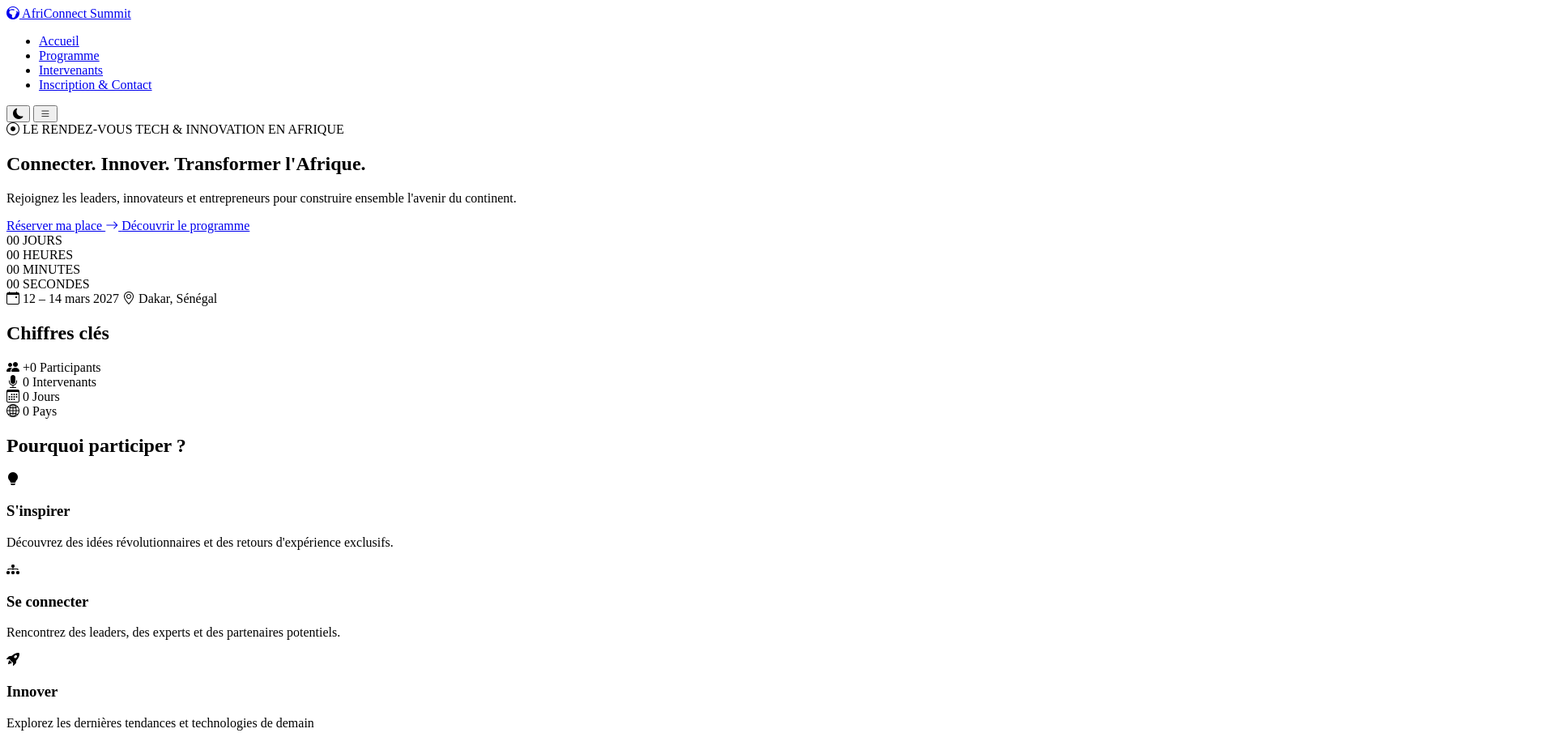
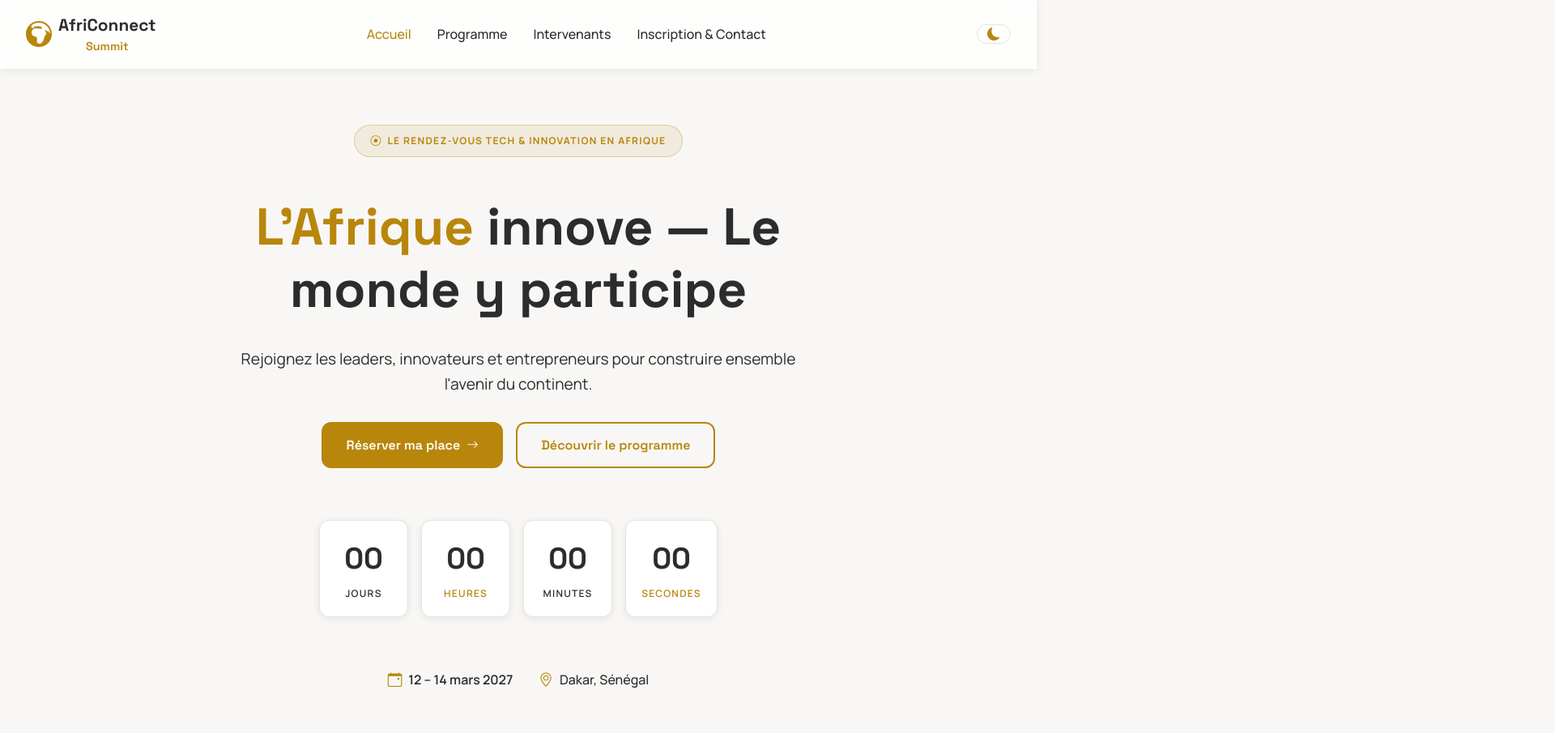
Before and after one commit to Soxna-Aicha/GUEYE-Aissatou-AfriConnectSummit, a plain HTML site: page index.html in a window 1280 px wide. Shown: the top 905 px of the page at 81% size, 1920 px wide, since content can reach past the window. Drawn offline with nearby package versions, Linux system fonts and the light colour scheme.

Commit message:
COMMIT 5: Mise en place des variables CSS et stylisation navbar + hero

```diff
--- a/css/style.css
+++ b/css/style.css
@@ -0,0 +1,424 @@
+:root {
+
+    /*  COULEURS  */
+
+    /* Mode clair  */
+
+    --couleur-fond: #F8F7F5;
+    --couleur-texte: #2C2C2C;
+
+    --couleur-accent: #B8860B;
+    --couleur-secondaire: #8B5E3C;
+
+    --couleur-bordure: #E7E3DB;
+    --couleur-carte: #FFFFFF;
+    --fond-navbar: rgba(255, 255, 255, 0.8);
+
+    /*  TYPOGRAPHIE  */
+
+    --police-titres: "Space Grotesk", sans-serif;
+    --police-texte: "Manrope", sans-serif;
+
+    /*  ESPACEMENTS  */
+
+    --espacement-petit: 0.5rem;
+    --espacement-moyen: 1rem;
+    --espacement-grand: 2rem;
+    --espacement-tres-grand: 4rem;
+
+    /* CONTENEUR  */
+
+    --largeur-conteneur: 1200px;
+
+    /*  ARRONDIS  */
+
+    --rayon-petit: 8px;
+    --rayon-bordure: 12px;
+    --rayon-grand: 20px;
+
+    /*  OMBRES  */
+
+    --ombre-legere: 0 2px 10px rgba(0, 0, 0, 0.08);
+    --ombre-moyenne: 0 8px 25px rgba(0, 0, 0, 0.12);
+
+    /*  TRANSITION  */
+
+    --transition: 0.3s ease;
+
+}
+
+/*  MODE SOMBRE  */
+
+[data-theme="dark"] {
+
+    --couleur-fond: #18181B;
+    --couleur-texte: #F5F5F4;
+
+    --couleur-bordure: #34343A;
+    --couleur-carte: #242428;
+    --fond-navbar: rgba(24, 24, 27, 0.8);
+
+}
+
+/* Reinitialisation */
+
+*,
+*::before,
+*::after {
+    margin: 0;
+    padding: 0;
+    box-sizing: border-box;
+    /* pour que la largeur soit egale a la largeur de l'element */
+}
+
+html {
+    scroll-behavior: smooth;
+    /* pour scroller doucement et de maniere fluide */
+}
+
+body {
+    min-height: 100vh;
+}
+
+img {
+    display: block;
+    max-width: 100%;
+    height: auto;
+}
+
+ul {
+    list-style: none;
+}
+
+a {
+    text-decoration: none;
+    color: inherit;
+}
+
+button,
+input,
+select,
+textarea {
+    font: inherit;
+    /* meme police, meme taille que leur element parent */
+    border: none;
+    background: none;
+}
+
+table {
+    border-collapse: collapse;
+    width: 100%;
+}
+
+body {
+    font-family: var(--police-texte);
+    background-color: var(--couleur-fond);
+    color: var(--couleur-texte);
+    line-height: 1.5;
+    transition: background-color var(--transition), color var(--transition);
+}
+
+/* TYPOGRAPHIE */
+
+h1,
+h2,
+h3 {
+    font-family: var(--police-titres);
+    font-weight: 700;
+}
+
+h1 {
+    font-size: 3rem;
+}
+
+h2 {
+    font-size: 2.2rem;
+}
+
+h3 {
+    font-size: 1.5rem;
+}
+
+p {
+    font-size: 1rem;
+    line-height: 1.6;
+}
+/* NAVBAR */
+
+.navbar {
+    position: fixed;
+    top: 0;
+    left: 0;
+    width: 100%;
+    display: flex;
+    justify-content: space-between;
+    align-items: center;
+    padding: var(--espacement-moyen) var(--espacement-grand);
+    backdrop-filter: blur(12px);
+    z-index: 1000;
+    background-color: var(--fond-navbar);
+    box-shadow: var(--ombre-legere);
+}
+.logo {
+    display: flex;
+    align-items: center;
+    gap: var(--espacement-petit);
+}
+.logo i {
+    font-size: 2rem;
+    color: var(--couleur-accent);
+}
+.logo-text {
+    display: flex;
+    flex-direction: column;
+}
+.logo-title {
+    font-family: var(--police-titres);
+    font-size: 1.3rem;
+    font-weight: 700;
+    color: var(--couleur-texte);
+}
+
+.logo-subtitle {
+    font-family: var(--police-titres);
+    font-size: 0.9rem;
+    font-weight: 600;
+    color: var(--couleur-accent);
+    text-align: center;
+}
+
+
+.nav-links {
+    display: flex;
+    align-items: center;
+    gap: var(--espacement-grand);
+}
+.nav-links a {
+    color: var(--couleur-texte);
+    font-weight: 500;
+    transition: var(--transition);
+
+
+}
+.nav-links a[aria-current="page"] {
+    color: var(--couleur-accent);
+}
+.nav-links a:hover {
+    color: var(--couleur-accent);
+}
+.theme-toggle {
+    width: 42px;
+    height: 24px;
+    border: 1px solid var(--couleur-bordure);
+    border-radius: 999px;
+    display: flex;
+    align-items: center;
+    justify-content: center;
+    cursor: pointer;
+    color: var(--couleur-accent);
+    transition: var(--transition);
+    background-color: var(--couleur-blanc);
+
+}
+.menu-toggle {
+    width: 40px;
+    height: 40px;
+    display: none;
+    align-items: center;
+    justify-content: center;
+    cursor: pointer;
+    color: var(--couleur-texte);
+    font-size: 2.5rem;
+}
+main {
+    padding-top: 90px;
+}
+/* HERO */
+.hero {
+    min-height: calc(100vh - 90px);
+    display: flex;
+    flex-direction: column;
+    justify-content: center;
+    align-items: center;
+    text-align: center;
+    gap: var(--espacement-grand);
+    padding: var(--espacement-tres-grand);
+}
+/* BADGE */
+
+.hero-badge {
+    display: inline-flex;
+    align-items: center;
+    gap: var(--espacement-petit);
+
+    padding: 0.6rem 1.2rem;
+
+    background-color: rgba(184, 134, 11, 0.1);
+
+    border: 1px solid rgba(184, 134, 11, 0.3);
+
+    border-radius: 999px;
+}
+.hero-badge i {
+    color: var(--couleur-accent);
+    font-size: 0.8rem;
+}
+.hero-badge span {
+    font-size: 0.75rem;
+    font-weight: 700;
+
+    letter-spacing: 0.08rem;
+
+    text-transform: uppercase;
+
+    color: var(--couleur-accent);
+}
+
+.hero h1 {
+    max-width: 850px;
+    font-size: 4rem;
+    line-height: 1.2;
+    margin-top: var(--espacement-moyen);
+}
+
+.hero p {
+    max-width: 700px;
+    font-size: 1.2rem;
+    color: var(--couleur-texte);
+}
+.text-stylise {
+    color: var(--couleur-accent);
+}
+/* BOUTONS CTA */
+.btn {
+    display: inline-flex;
+    align-items: center;
+    justify-content: center;
+    gap: var(--espacement-petit);
+    padding: 0.9rem 1.8rem;
+    border-radius: var(--rayon-bordure);
+    font-family: var(--police-titres);
+    font-weight: 600;
+    cursor: pointer;
+    transition: var(--transition);
+    font-size: 1rem;
+}
+.btn i {
+    font-size: 0.9rem;
+}
+
+.btn:active {
+    transform: scale(0.98);
+}
+.btn-primary {
+    background-color: var(--couleur-accent);
+    color: #FFFFFF;
+    border: 2px solid var(--couleur-accent);
+}
+.btn-secondary {
+    background-color: transparent;
+    color: var(--couleur-accent);
+    border: 2px solid var(--couleur-accent);
+}
+.btn-primary:hover {
+    background-color: var(--couleur-secondaire);
+    border-color: var(--couleur-secondaire);
+    transform: translateY(-3px);
+    box-shadow: var(--ombre-moyenne);
+}
+.btn-secondary:hover {
+    background-color: var(--couleur-accent);
+    color: #FFFFFF;
+    transform: translateY(-3px);
+    box-shadow: var(--ombre-moyenne);
+}
+.cta-buttons {
+    display: flex;
+    justify-content: center;
+    align-items: center;
+    gap: var(--espacement-moyen);
+    flex-wrap: wrap;
+}
+/* COMPTE À REBOURS */
+
+.countdown {
+    display: flex;
+    justify-content: center;
+    align-items: center;
+    gap: var(--espacement-moyen);
+    flex-wrap: wrap;
+    margin-top: var(--espacement-grand);
+}
+
+.countdown-item {
+    min-width: 110px;
+    padding: 1.2rem;
+
+    display: flex;
+    flex-direction: column;
+    align-items: center;
+    justify-content: center;
+
+    background-color: var(--couleur-carte);
+    border: 1px solid var(--couleur-bordure);
+    border-radius: var(--rayon-bordure);
+
+    box-shadow: var(--ombre-legere);
+    transition: var(--transition);
+}
+
+.countdown-item:hover {
+    transform: translateY(-4px);
+    box-shadow: var(--ombre-moyenne);
+}
+
+.countdown-item span:first-child {
+    font-family: var(--police-titres);
+    font-size: 2.3rem;
+    font-weight: 700;
+    color: var(--couleur-texte);
+}
+
+.countdown-label {
+    margin-top: 0.4rem;
+    font-size: 0.75rem;
+    font-weight: 600;
+    text-transform: uppercase;
+    letter-spacing: 0.08rem;
+    color: var(--couleur-texte);
+}
+/* DATE & LIEU  */
+
+.date-lieu {
+    display: flex;
+    justify-content: center;
+    align-items: center;
+    gap: var(--espacement-grand);
+
+    margin-top: var(--espacement-grand);
+
+    flex-wrap: wrap;
+}
+
+.date-lieu span {
+    display: flex;
+    align-items: center;
+    gap: var(--espacement-petit);
+
+    font-size: 1rem;
+    font-weight: 500;
+
+    color: var(--couleur-texte);
+}
+
+.date-lieu i {
+    color: var(--couleur-accent);
+    font-size: 1.1rem;
+}
+
+.date-lieu time {
+    font-weight: 600;
+}
+.styletime {
+    color: var(--couleur-accent);
+}
--- a/index.html
+++ b/index.html
@@ -19,8 +19,12 @@
     <header>
         <nav class="navbar">
             <a href="index.html" class="logo">
-                <i class="bi bi-globe-europe-africa-fill"></i>
-                AfriConnect Summit
+                <i class="bi bi-globe-europe-africa-fill" aria-hidden="true"></i>
+
+                <div class="logo-text">
+                    <span class="logo-title">AfriConnect</span>
+                    <span class="logo-subtitle">Summit</span>
+                </div>
             </a>
             <ul class="nav-links">
                 <li><a href="index.html" aria-current="page">Accueil</a></li>
@@ -40,9 +44,11 @@
     <main>
         <!------------HERO Section-------------------------->
         <section class="hero">
-            <i class="bi bi-record-circle"></i>
-            <span>LE RENDEZ-VOUS TECH & INNOVATION EN AFRIQUE</span>
-            <h1>Connecter. Innover. Transformer l'Afrique.</h1>
+            <div class="hero-badge">
+                <i class="bi bi-record-circle"></i>
+                <span>LE RENDEZ-VOUS TECH & INNOVATION EN AFRIQUE</span>
+            </div>
+            <h1><span class="text-stylise">L'Afrique</span> innove — Le monde y participe</h1>
             <p>Rejoignez les leaders, innovateurs et entrepreneurs pour construire ensemble l'avenir du continent.</p>
             <div class="cta-buttons">
                 <a class="btn btn-primary" href="contact.html">
@@ -58,7 +64,7 @@
                 </div>
                 <div class="countdown-item">
                     <span id="heures">00</span>
-                    <span class="countdown-label">HEURES</span>
+                    <span class="countdown-label styletime">HEURES</span>
                 </div>
                 <div class="countdown-item">
                     <span id="minutes">00</span>
@@ -66,7 +72,7 @@
                 </div>
                 <div class="countdown-item">
                     <span id="secondes">00</span>
-                    <span class="countdown-label">SECONDES</span>
+                    <span class="countdown-label styletime">SECONDES</span>
                 </div>
             </div>
             <div class="date-lieu">
```
Also changed, not shown: contact.html (+6 -2 lines), intervenants.html (+6 -2 lines), programme.html (+6 -2 lines).
